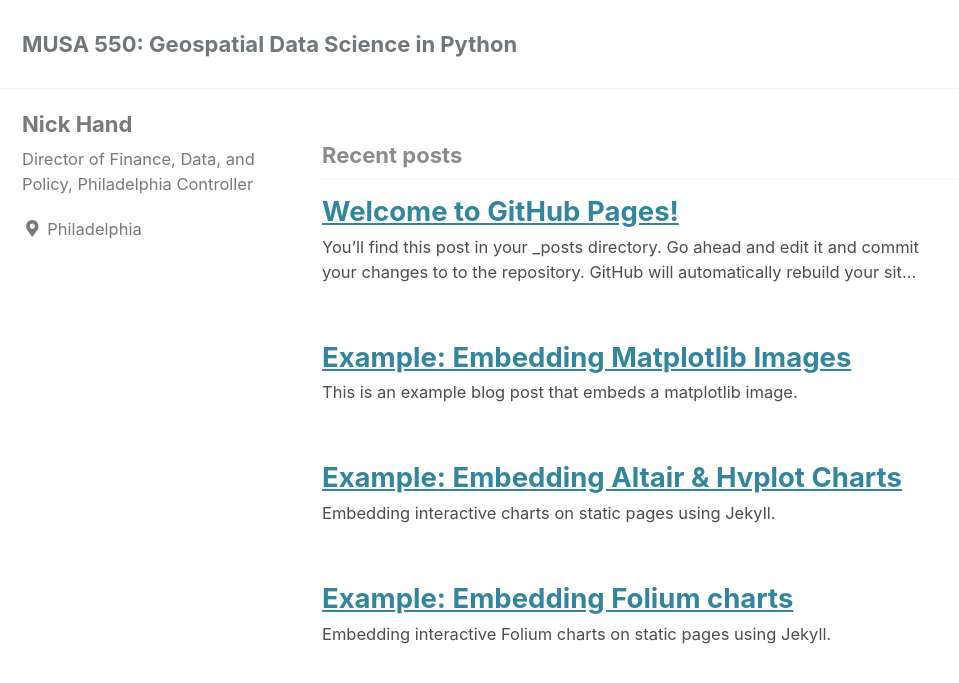
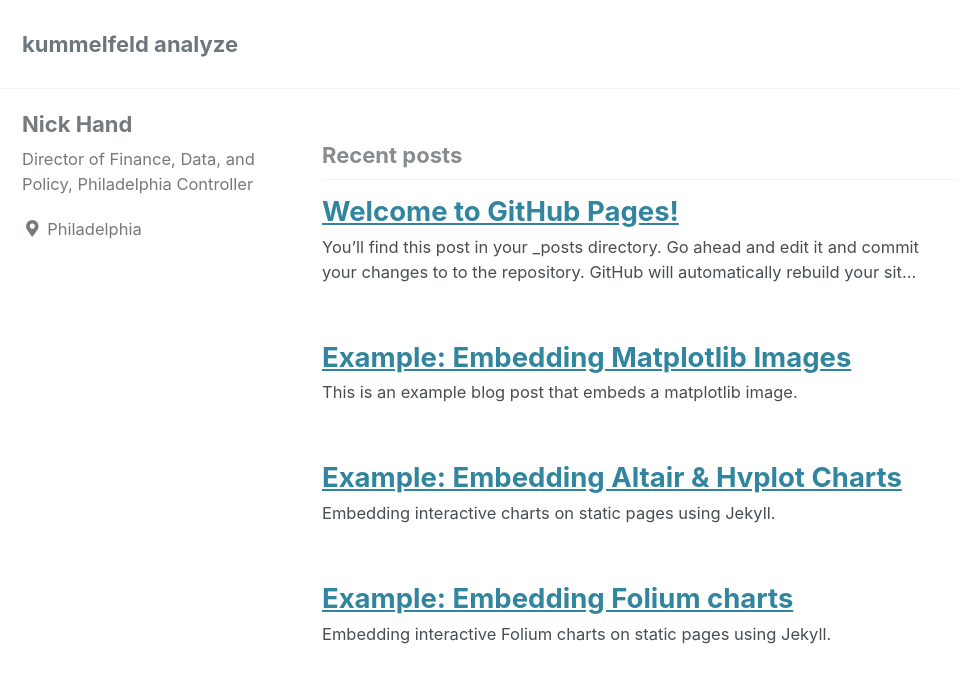
Before and after one commit to ku9efeld/dashboards, a Jekyll site: the page built from index.html, in a window 1280 px wide and 900 px high. Shown: the top 683 px of the window, without its empty margins (0-959 px from the left). Built offline with Jekyll 4.4.1, drawn with Linux system fonts in a browser that asks for light colours; cached includes are drawn as plain includes; nearby versions of some CDN libraries; a script that is not in the unit is left out; the list of posts is cut into pages by our own code; some of the changed text lies outside the part shown.

Commit message:
Update _config.yml

```diff
--- a/_config.yml
+++ b/_config.yml
@@ -16,13 +16,13 @@ minimal_mistakes_skin: "default" # "air", "aqua", "contrast", "dark", "dirt", "n
 
 # Site Settings
 locale: "en-US"
-title: "MUSA 550: Geospatial Data Science in Python"
+title: "kummelfeld analyze"
 title_separator: "-"
-name: "Nick Hand"
+name: "Dima Kimelfeld"
 description: "Displaying cool data visualizations"
-url: # the base hostname & protocol for your site e.g. "https://mmistakes.github.io"
+url: # the base hostname & protocol for your site e.g. "https://ku9efeld.io/dashboards"
 baseurl: # the subpath of your site, e.g. "/blog"
-repository: # GitHub username/repo-name e.g. "mmistakes/minimal-mistakes"
+repository: # GitHub username/repo-name e.g. "ku9efeld/dashboards"
 teaser: # path of fallback teaser image, e.g. "/assets/images/500x300.png"
 logo: # path of logo image to display in the masthead, e.g. "/assets/images/88x88.png"
 masthead_title: # overrides the website title displayed in the masthead, use " " for no title
```
